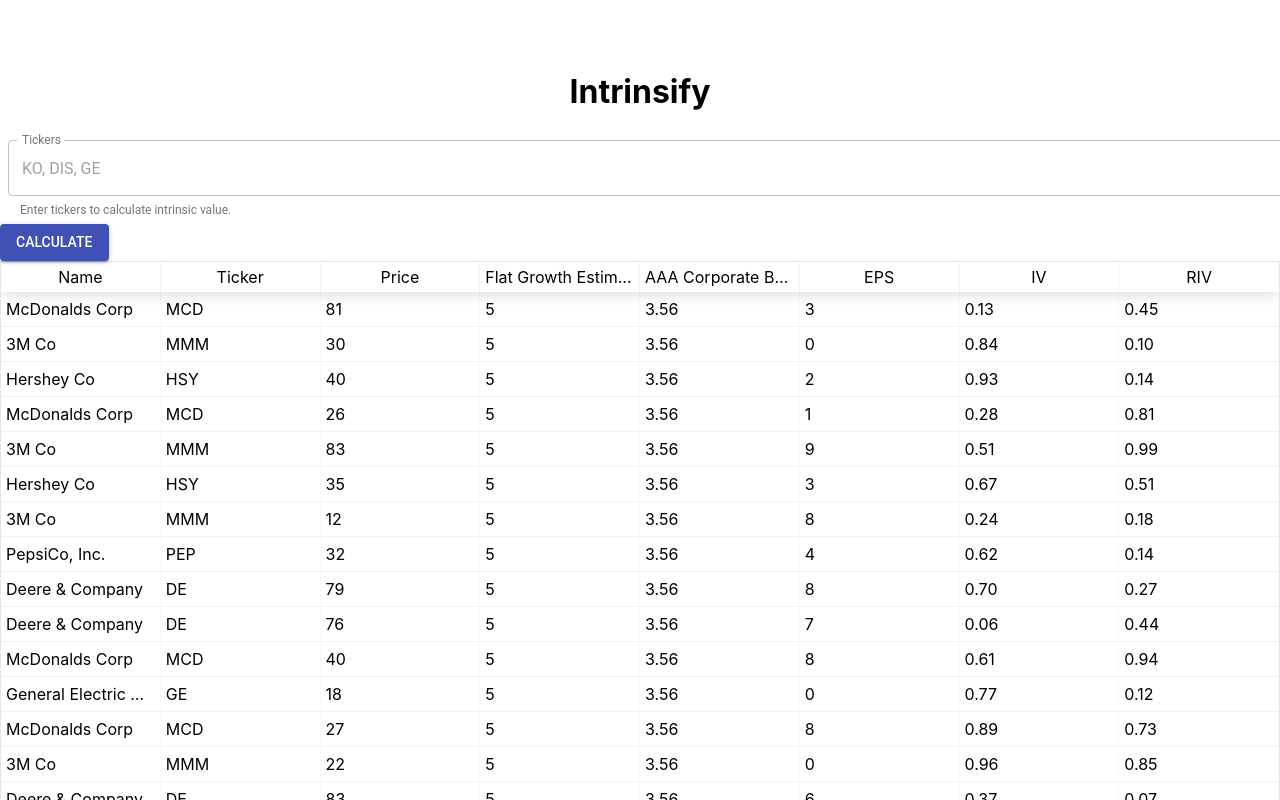
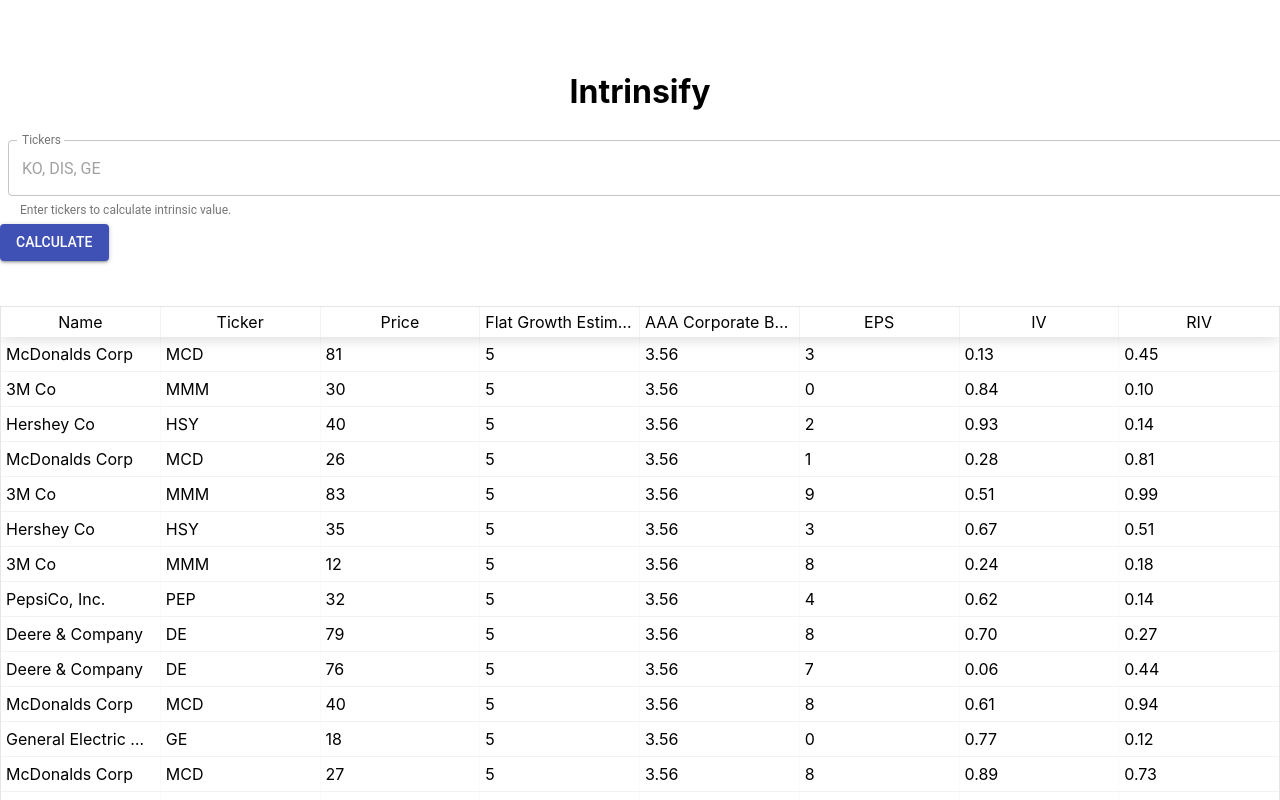
Before and after one commit to heymoose/intrinsify-react, a React (Create React App) app: page / in a window 1280 px wide. Shown: the top 800 px of the page. Built offline with nearby package versions, Linux system fonts and the light colour scheme.

Commit message:
Add custom table styling to add some space at the top

```diff
--- a/src/components/IntrinsifyTable/IntrinsifyTable.js
+++ b/src/components/IntrinsifyTable/IntrinsifyTable.js
@@ -1,7 +1,8 @@
 import React from 'react';
 import { generateDummyStockData, generateColumns } from './intrinsifyTableLogic';
 import ReactTable from 'react-table';
-import style from 'react-table/react-table.css'
+import reactTableStyle from 'react-table/react-table.css'
+import style from './IntrinsifyTable.module.css';
 
 const intrinsifyTable = () => {
     const data = generateDummyStockData(15);
@@ -9,7 +10,7 @@
 
     return (
         <ReactTable
-            className={style.ReactTable}
+            className={[reactTableStyle.ReactTable, style.IntrinsifyTable].join(' ')}
             data={data}
             columns={columns} />
     );
--- /dev/null
+++ b/src/components/IntrinsifyTable/IntrinsifyTable.module.css
@@ -0,0 +1,3 @@
+.IntrinsifyTable {
+    margin-top: 45px;
+}
```
